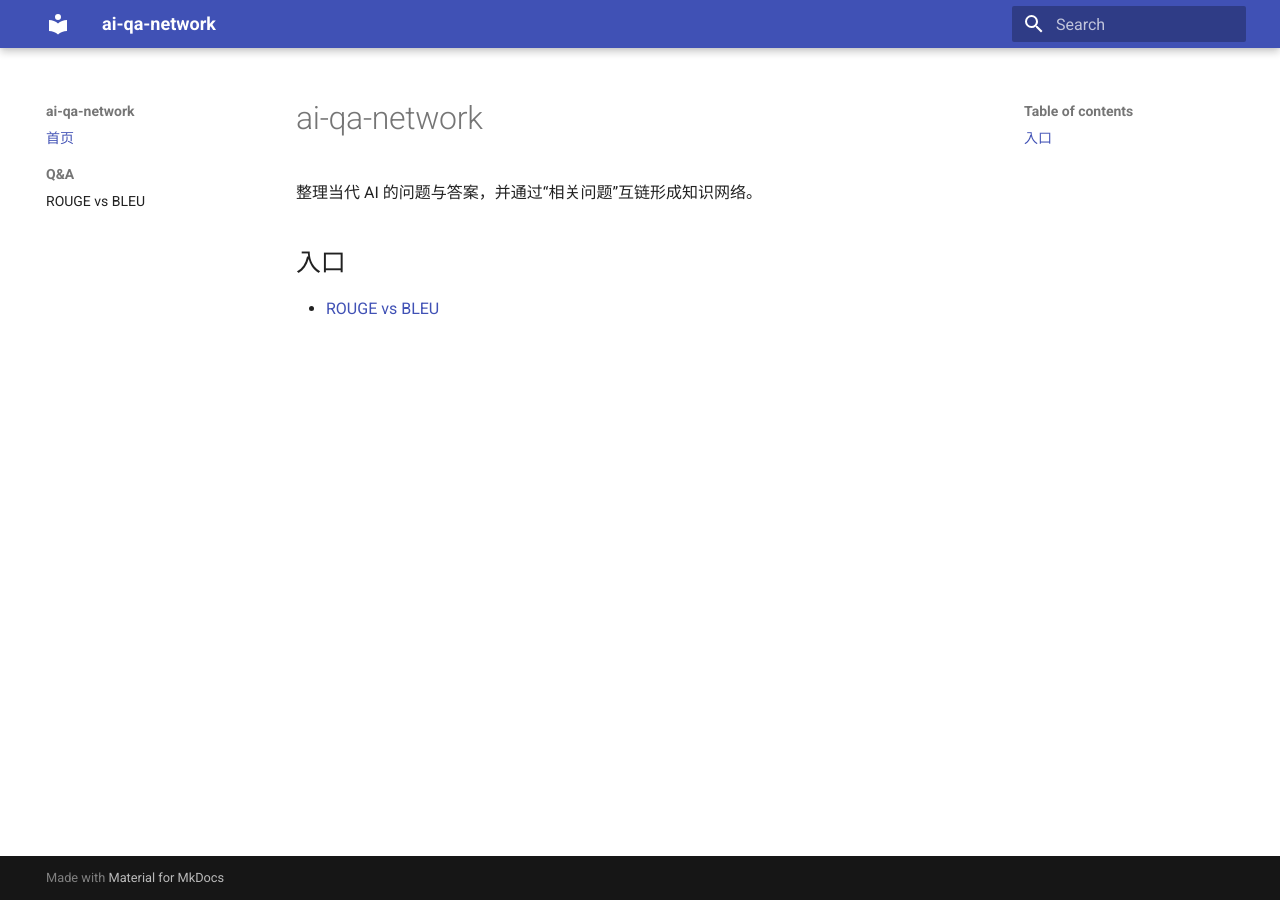
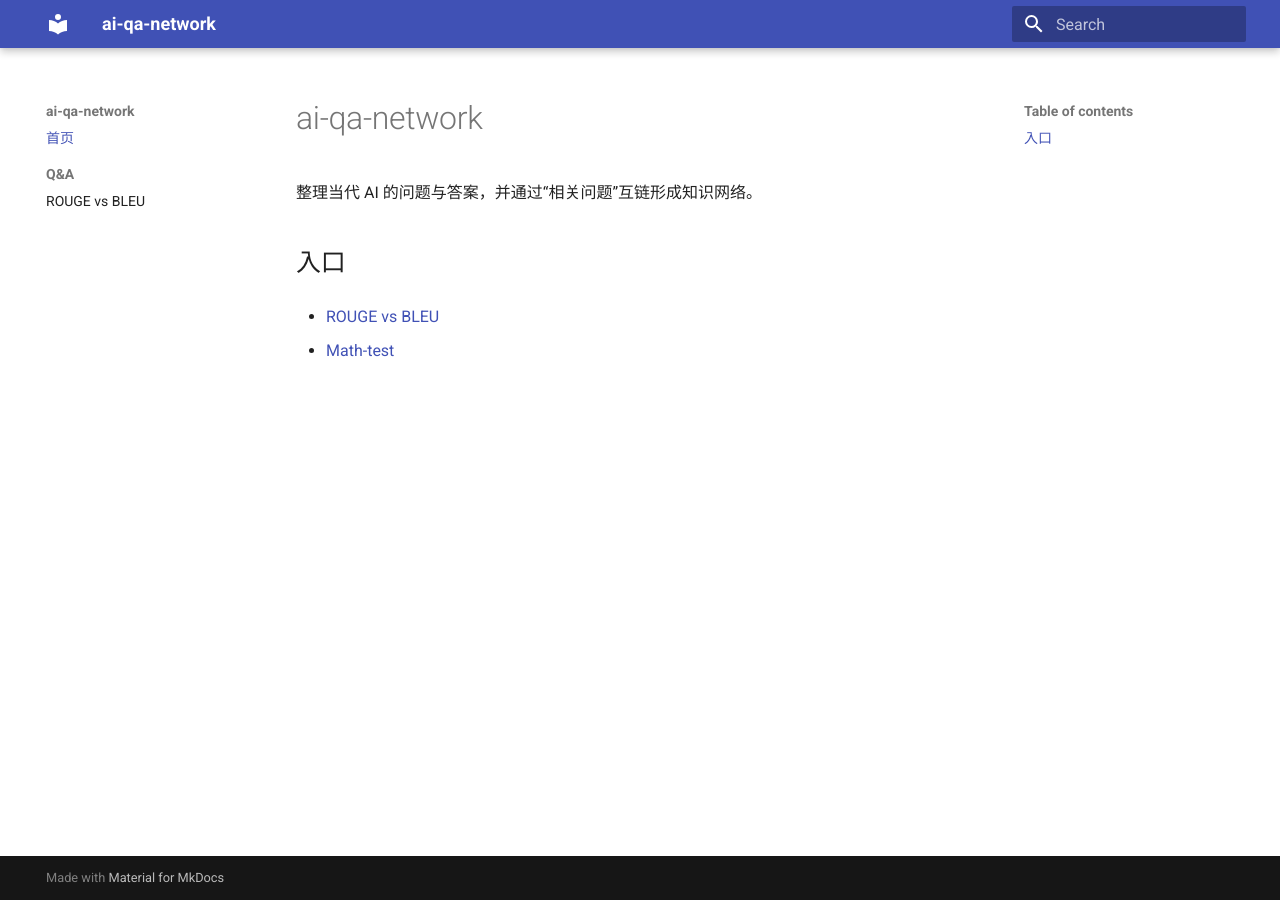
Before and after one commit to LornaLiang/ai-qa-network, an MkDocs documentation site: the page built from docs/index.md, in a window 1280 px wide. Built offline with MkDocs 1.6.1 and Material for MkDocs 9.7.7, drawn with Linux system fonts in a browser that asks for light colours.

Commit message:
Update index.md

```diff
--- a/docs/index.md
+++ b/docs/index.md
@@ -4,3 +4,5 @@
 
 ## 入口
 - [ROUGE vs BLEU](qa/rouge-vs-bleu.md)
+
+- [Math-test](qa/math-test.md)
```
